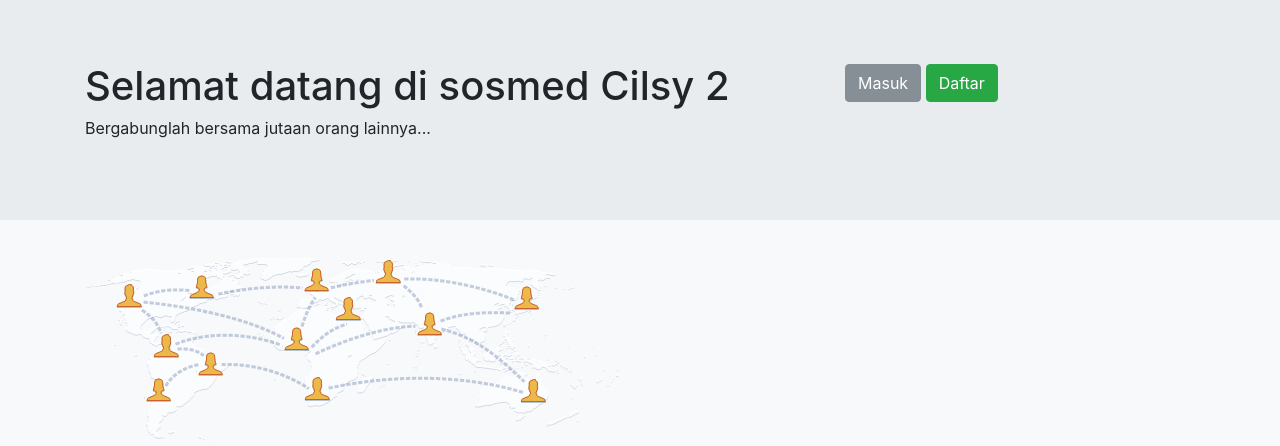
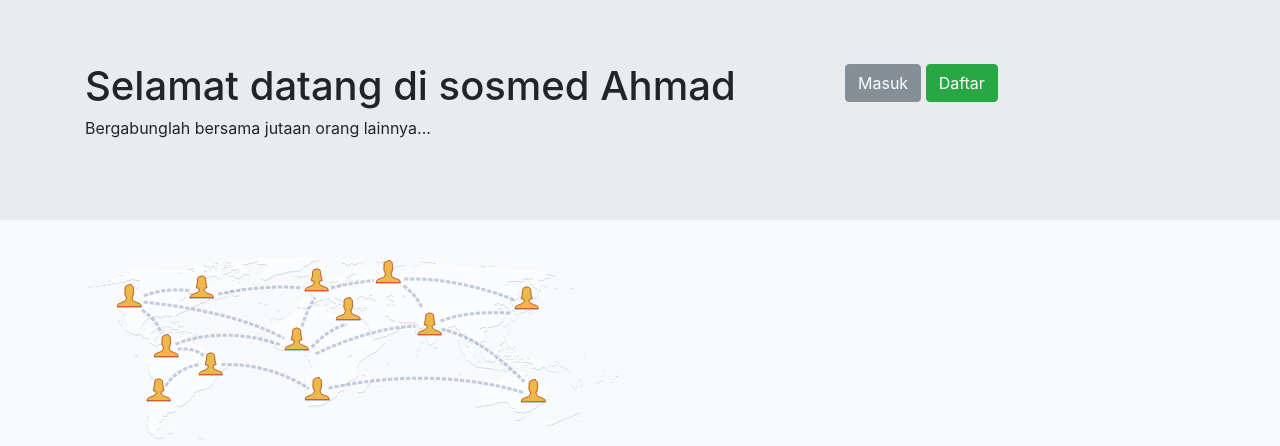
Before and after one commit to ajjaiii/pesbuk, a PHP site: page / in a window 1280 px wide. Shown: the top 446 px of the page. Run offline with PHP 8.4, Linux system fonts and the light colour scheme.

Commit message:
Update index.php

```diff
--- a/index.php
+++ b/index.php
@@ -14,7 +14,7 @@
             <div class="container">
                 <div class="row">
                     <div class="col-md-8">
-                        <h1>Selamat datang di sosmed Cilsy 2</h1>
+                        <h1>Selamat datang di sosmed Ahmad</h1>
                         <p>Bergabunglah bersama jutaan orang lainnya...</p>
                     </div>
                     <div class="col-md-4">
```
